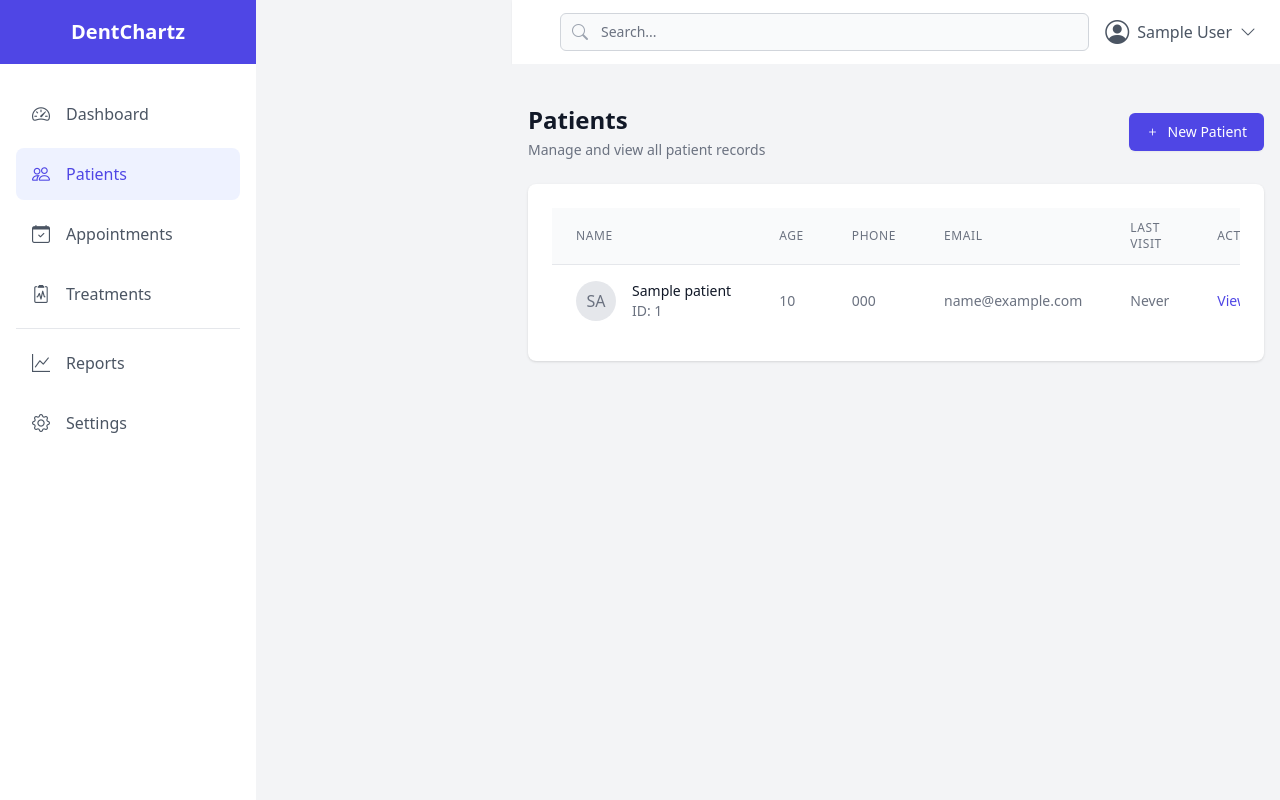
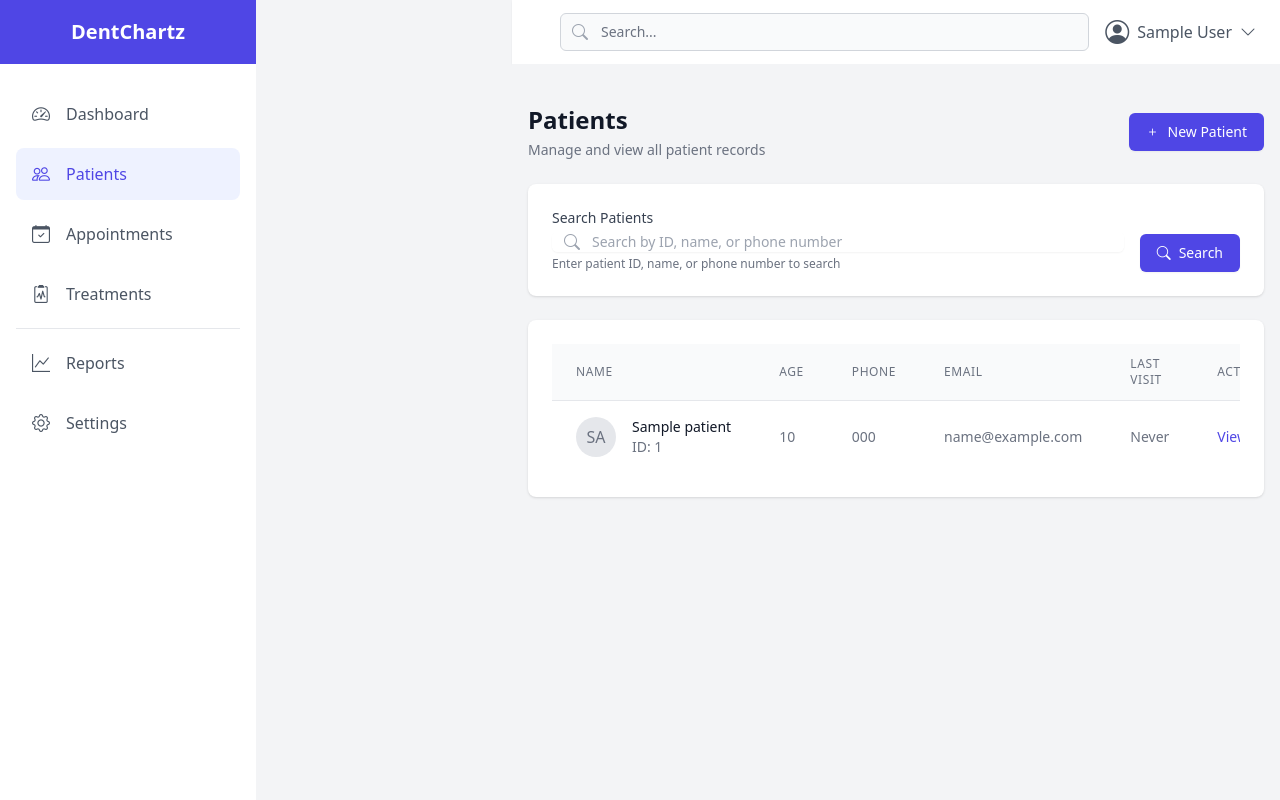
Before and after one commit to ananthcjayan12/dentchartzz, a Django app: page /app/patients/ in a window 1280 px wide. Run offline with Django 4.2, Linux system fonts and the light colour scheme; a user stored in the database is signed in; tables that the repository leaves empty hold one stand-in row (values such as "Sample post"); some libraries are stand-ins or nearby versions.

Commit message:
done changes

```diff
--- a/app/templates/app/patient_list.html
+++ b/app/templates/app/patient_list.html
@@ -18,8 +18,52 @@
         </div>
     </div>
 
+    <!-- Search Form -->
+    <div class="bg-white shadow overflow-hidden rounded-lg mb-6">
+        <div class="px-4 py-5 sm:p-6">
+            <form method="get" action="{% url 'patient_list' %}" class="flex flex-col md:flex-row gap-4 items-end">
+                <div class="flex-grow">
+                    <label for="search" class="block text-sm font-medium text-gray-700 mb-1">Search Patients</label>
+                    <div class="relative rounded-md shadow-sm">
+                        <div class="absolute inset-y-0 left-0 pl-3 flex items-center pointer-events-none">
+                            <i class="bi bi-search text-gray-400"></i>
+                        </div>
+                        <input type="text" name="search" id="search"
+                               value="{{ search_query }}"
+                               class="focus:ring-indigo-500 focus:border-indigo-500 block w-full pl-10 sm:text-sm border-gray-300 rounded-md"
+                               placeholder="Search by ID, name, or phone number">
+                    </div>
+                    <p class="mt-1 text-xs text-gray-500">Enter patient ID, name, or phone number to search</p>
+                </div>
+                <div class="flex space-x-2">
+                    <button type="submit"
+                            class="inline-flex items-center px-4 py-2 border border-transparent rounded-md shadow-sm text-sm font-medium text-white bg-indigo-600 hover:bg-indigo-700 focus:outline-none focus:ring-2 focus:ring-offset-2 focus:ring-indigo-500">
+                        <i class="bi bi-search mr-2"></i>
+                        Search
+                    </button>
+                    {% if search_query %}
+                    <a href="{% url 'patient_list' %}"
+                       class="inline-flex items-center px-4 py-2 border border-gray-300 rounded-md shadow-sm text-sm font-medium text-gray-700 bg-white hover:bg-gray-50 focus:outline-none focus:ring-2 focus:ring-offset-2 focus:ring-indigo-500">
+                        <i class="bi bi-x-circle mr-2"></i>
+                        Clear
+                    </a>
+                    {% endif %}
+                </div>
+            </form>
+        </div>
+    </div>
+
     <div class="bg-white shadow overflow-hidden rounded-lg">
         <div class="px-4 py-5 sm:p-6">
+            {% if search_query %}
+            <div class="mb-4">
+                <h2 class="text-lg font-medium text-gray-900">
+                    Search Results for "{{ search_query }}"
+                    <span class="text-sm font-normal text-gray-500 ml-2">({{ patients|length }} results found)</span>
+                </h2>
+            </div>
+            {% endif %}
+
             {% if patients %}
             <div class="overflow-x-auto">
                 <table class="min-w-full divide-y divide-gray-200">
@@ -69,7 +113,13 @@
                 </table>
             </div>
             {% else %}
-            <p class="text-sm text-gray-500 italic">No patients found.</p>
+            <p class="text-sm text-gray-500 italic">
+                {% if search_query %}
+                No patients found matching "{{ search_query }}". Try a different search term.
+                {% else %}
+                No patients found.
+                {% endif %}
+            </p>
             {% endif %}
         </div>
     </div>
--- a/app/views.py
+++ b/app/views.py
@@ -60,9 +60,17 @@ def patient_list(request):
     # Search functionality
     search_query = request.GET.get('search', '')
     if search_query:
-        patients = patients.filter(name__icontains=search_query) | \
-                  patients.filter(phone__icontains=search_query) | \
-                  patients.filter(email__icontains=search_query)
+        # Check if search query is a number (could be ID or phone)
+        is_numeric = search_query.isdigit()
+
+        # Create a query that searches across name, phone, and ID (if numeric)
+        query = Q(name__icontains=search_query) | Q(phone__icontains=search_query)
+
+        # Add ID search if the query is numeric
+        if is_numeric:
+            query |= Q(id=search_query)
+
+        patients = patients.filter(query)
 
     context = {
         'patients': patients,
@@ -228,18 +236,27 @@ def appointment_create(request):
         initial = {}
         patient_id = request.GET.get('patient')
         date_param = request.GET.get('date')
+        dentist_id = request.GET.get('dentist')
 
         # Pre-fill with today's date by default
         if date_param:
-            initial['date'] = date_param
+            try:
+                # Try to parse the date parameter
+                parsed_date = datetime.strptime(date_param, '%Y-%m-%d').date()
+                initial['date'] = parsed_date
+            except ValueError:
+                # If the date format is invalid, use today's date
+                initial['date'] = date.today()
         else:
             initial['date'] = date.today()
 
         if patient_id:
             initial['patient'] = patient_id
 
-        # Auto-select the logged-in doctor if they are a dentist
-        if hasattr(request.user, 'profile') and request.user.profile.role == 'dentist':
+        if dentist_id:
+            initial['dentist'] = dentist_id
+        # Auto-select the logged-in doctor if they are a dentist and no dentist is specified
+        elif hasattr(request.user, 'profile') and request.user.profile.role == 'dentist':
             initial['dentist'] = request.user.id
 
         form = AppointmentForm(initial=initial)
@@ -374,7 +391,35 @@ def appointment_update(request, pk):
             messages.success(request, 'Appointment updated successfully!')
             return redirect('appointment_detail', pk=appointment.pk)
     else:
-        form = AppointmentForm(instance=appointment)
+        # Check if there are any URL parameters that should override the instance values
+        patient_id = request.GET.get('patient')
+        date_param = request.GET.get('date')
+        dentist_id = request.GET.get('dentist')
+
+        # Create initial data dictionary with instance values
+        initial = {
+            'patient': appointment.patient.id,
+            'dentist': appointment.dentist.id,
+            'date': appointment.date,
+            'start_time': appointment.start_time,
+            'notes': appointment.notes
+        }
+
+        # Override with URL parameters if present
+        if patient_id:
+            initial['patient'] = patient_id
+        if date_param:
+            try:
+                # Try to parse the date parameter
+                parsed_date = datetime.strptime(date_param, '%Y-%m-%d').date()
+                initial['date'] = parsed_date
+            except ValueError:
+                # Keep the original date if the format is invalid
+                pass
+        if dentist_id:
+            initial['dentist'] = dentist_id
+
+        form = AppointmentForm(instance=appointment, initial=initial)
 
     # Get all patients for the dropdown
     patients = Patient.objects.all().order_by('name')
```
Also changed, not shown: app/templates/app/appointment_form.html (+31 -2 lines).
